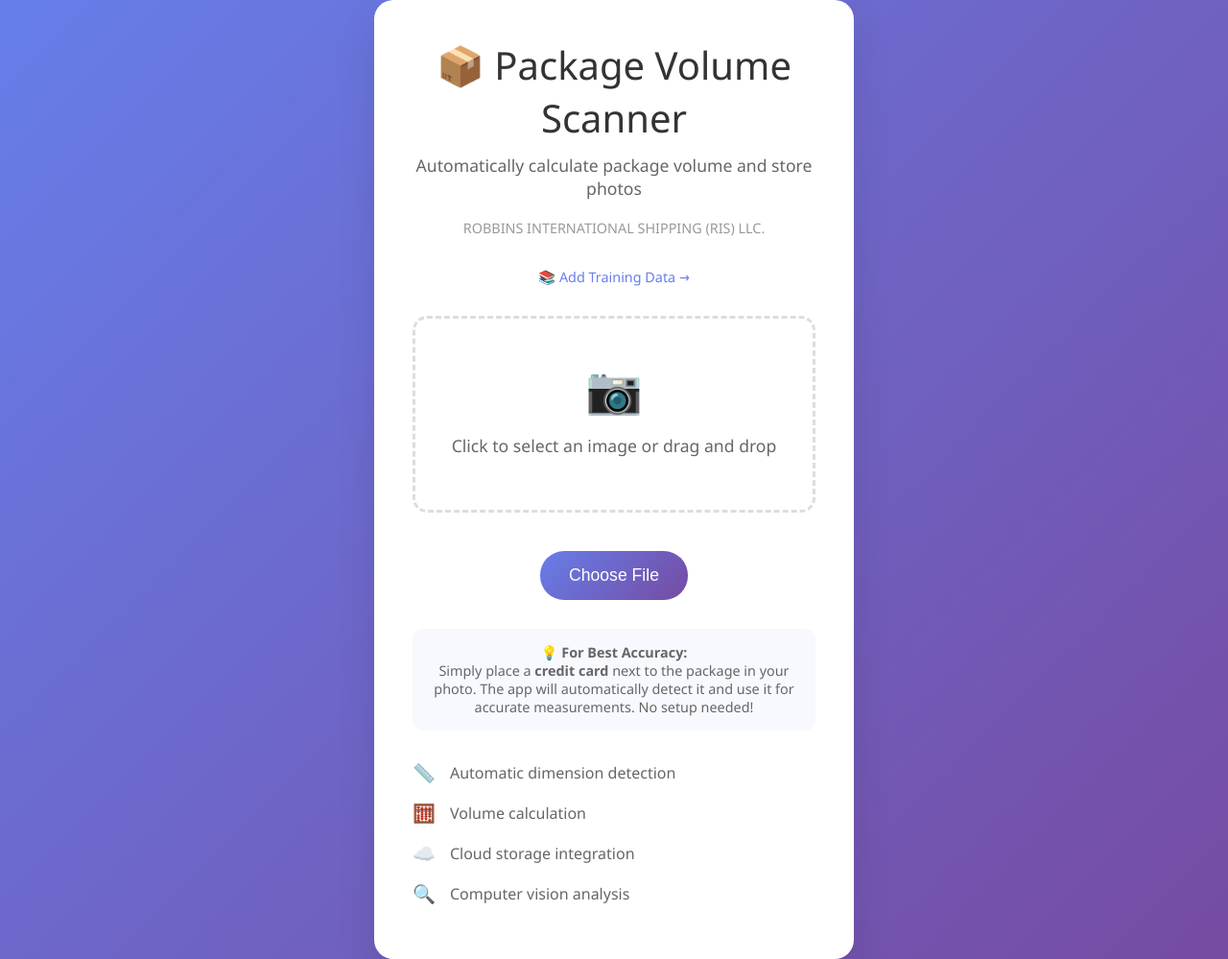
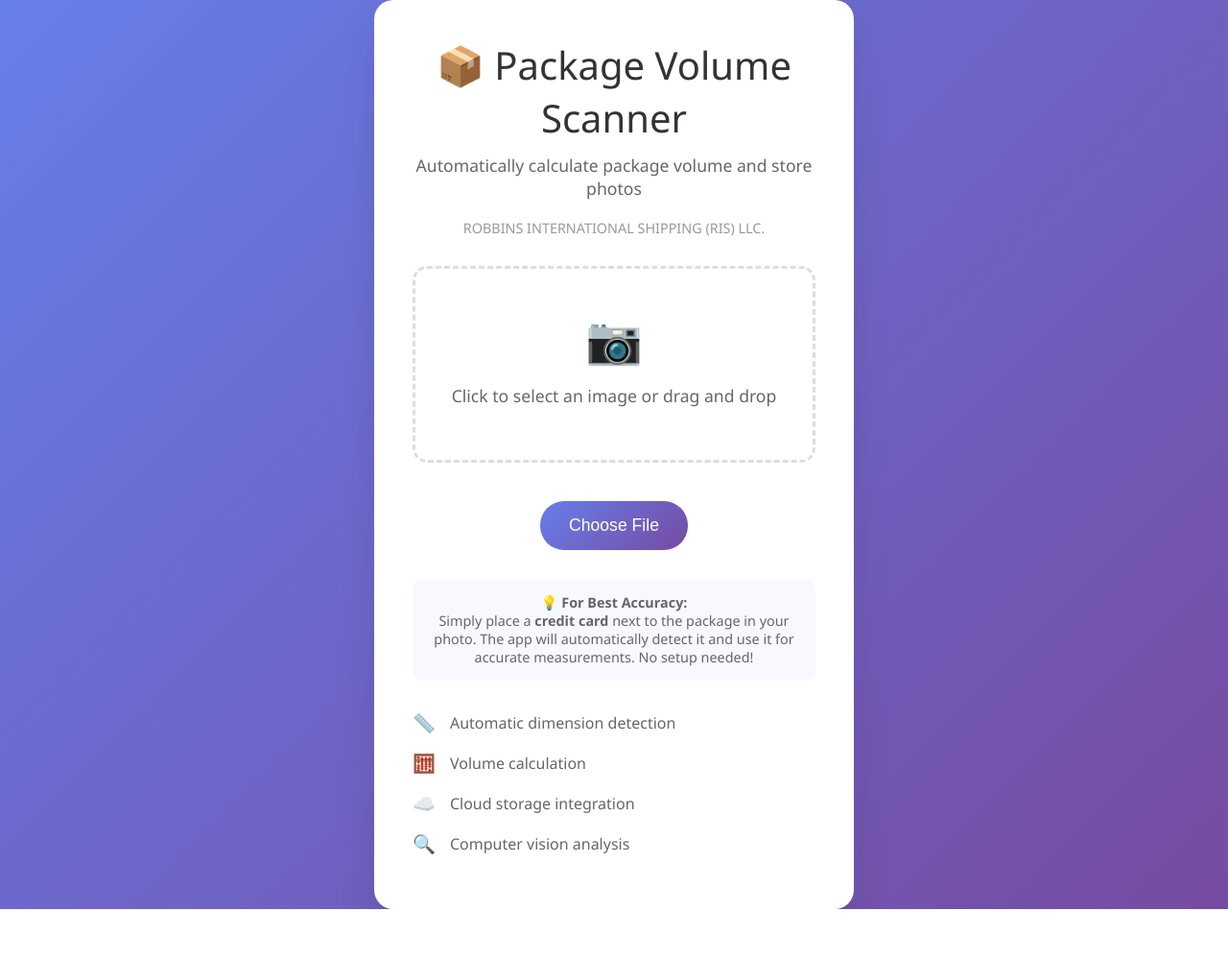
Before and after one commit to abouhaidara/package-scanner, a Flask app: page / in a window 1280 px wide. Shown: the whole page at 96% size. After the commit the page ends 947 px from the top, so only its background shows below. Run offline with Flask 3, Linux system fonts and the light colour scheme.

Commit message:
Remove training data system entirely
- Remove all training data code from package_scanner.py
- Remove /train route and template references
- Simplify to just credit card detection + smart estimation
- Clean up unused methods and parameters

```diff
--- a/app.py
+++ b/app.py
@@ -59,76 +59,6 @@ def index():
     return render_template('index.html')
 
 
-@app.route('/train', methods=['GET', 'POST'])
-def train():
-    """Add training data with known dimensions."""
-    if request.method == 'GET':
-        # Show current training data count
-        training_count = len(scanner.training_data)
-        return render_template('train.html', training_count=training_count)
-
-    # Handle POST request
-    if 'file' not in request.files:
-        flash('No file selected', 'error')
-        return redirect(url_for('train'))
-
-    file = request.files['file']
-    width_in = request.form.get('width')
-    height_in = request.form.get('height')
-    depth_in = request.form.get('depth')
-
-    if not file or file.filename == '':
-        flash('No file selected', 'error')
-        return redirect(url_for('train'))
-
-    if not width_in or not height_in or not depth_in:
-        flash('Please provide all dimensions', 'error')
-        return redirect(url_for('train'))
-
-    try:
-        width_in = float(width_in)
-        height_in = float(height_in)
-        depth_in = float(depth_in)
-    except ValueError:
-        flash('Invalid dimension values', 'error')
-        return redirect(url_for('train'))
-
-    if file and allowed_file(file.filename):
-        filename = secure_filename(file.filename)
-        timestamp = datetime.now().strftime('%Y%m%d_%H%M%S')
-        name, ext = os.path.splitext(filename)
-        filename = f"train_{timestamp}_{name}{ext}"
-        filepath = os.path.join(app.config['UPLOAD_FOLDER'], filename)
-
-        try:
-            file.save(filepath)
-
-            # Convert inches to cm
-            width_cm = width_in * 2.54
-            height_cm = height_in * 2.54
-            depth_cm = depth_in * 2.54
-
-            # Add training example
-            logger.info(f"Adding training example: {filepath}, dimensions: {width_cm}cm × {height_cm}cm × {depth_cm}cm")
-            if scanner.add_training_example(filepath, width_cm, height_cm, depth_cm):
-                total_examples = len(scanner.training_data)
-                logger.info(f"Training example added successfully! Total: {total_examples}")
-                flash(f'✅ Training example added successfully! Total examples: {total_examples}', 'success')
-            else:
-                logger.error("Failed to add training example")
-                flash('❌ Failed to add training example. Please check the image and try again.', 'error')
-
-            return redirect(url_for('train'))
-
-        except Exception as e:
-            logger.error(f"Error processing training data: {e}", exc_info=True)
-            flash(f'Error: {str(e)}', 'error')
-            return redirect(url_for('train'))
-
-    flash('Invalid file type', 'error')
-    return redirect(url_for('train'))
-
-
 @app.route('/upload', methods=['POST', 'GET'])
 def upload_file():
     """Handle file upload and processing."""
@@ -178,8 +108,7 @@ def upload_file():
         # Process the package
         # The app automatically uses:
         # 1. Credit card detection (if card is in photo) - BEST ACCURACY
-        # 2. Training data (if similar examples exist)
-        # 3. Smart estimation (automatic fallback)
+        # 2. Smart estimation (automatic fallback)
         try:
             logger.info("Starting package processing...")
             result = scanner.process_package(filepath)
--- a/templates/index.html
+++ b/templates/index.html
@@ -267,9 +267,6 @@
         <h1>📦 Package Volume Scanner</h1>
         <p class="subtitle">Automatically calculate package volume and store photos</p>
         <p class="subtitle" style="font-size: 0.9em; margin-top: -10px; color: #999;">ROBBINS INTERNATIONAL SHIPPING (RIS) LLC.</p>
-        <p style="text-align: center; margin-top: 10px;">
-            <a href="/train" style="color: #667eea; text-decoration: none; font-size: 0.9em;">📚 Add Training Data →</a>
-        </p>
 
         {% with messages = get_flashed_messages(with_categories=true) %}
             {% if messages %}
```
Also changed, not shown: package_scanner.py (+5 -9 lines).
